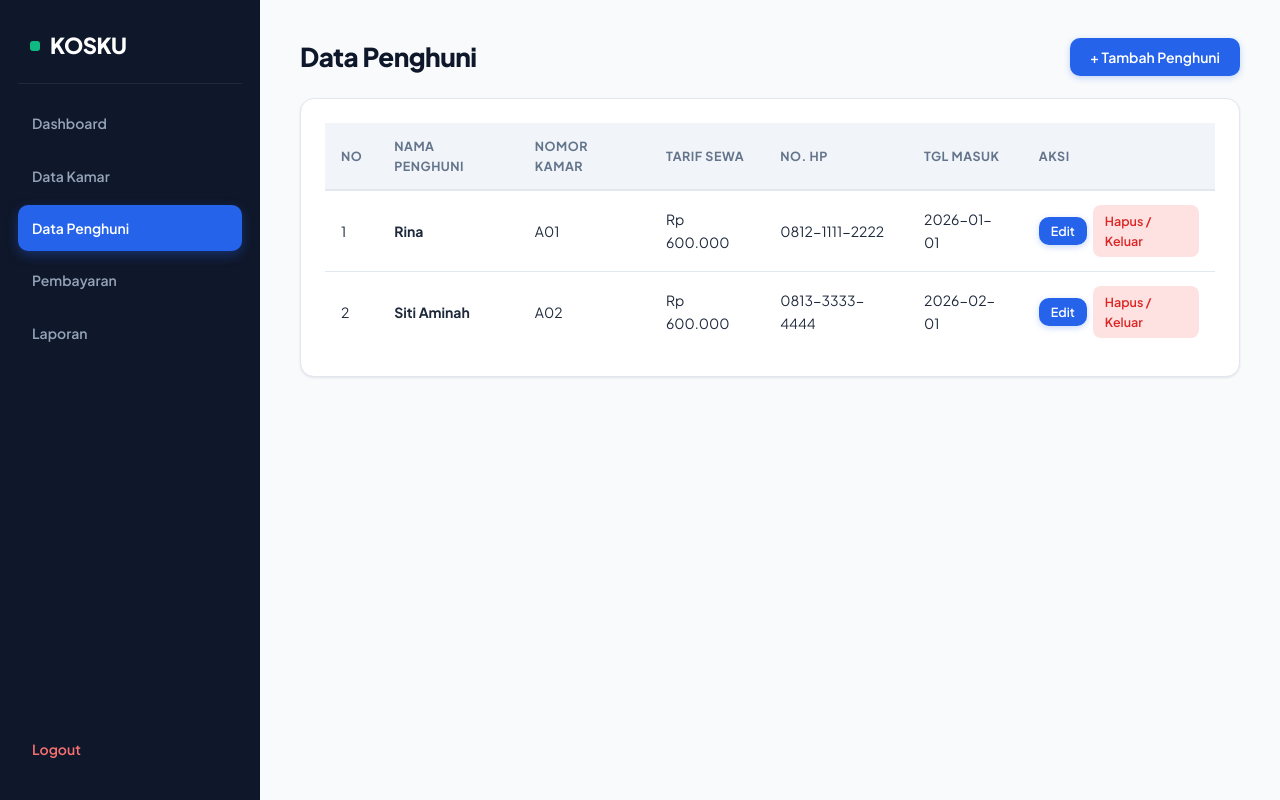
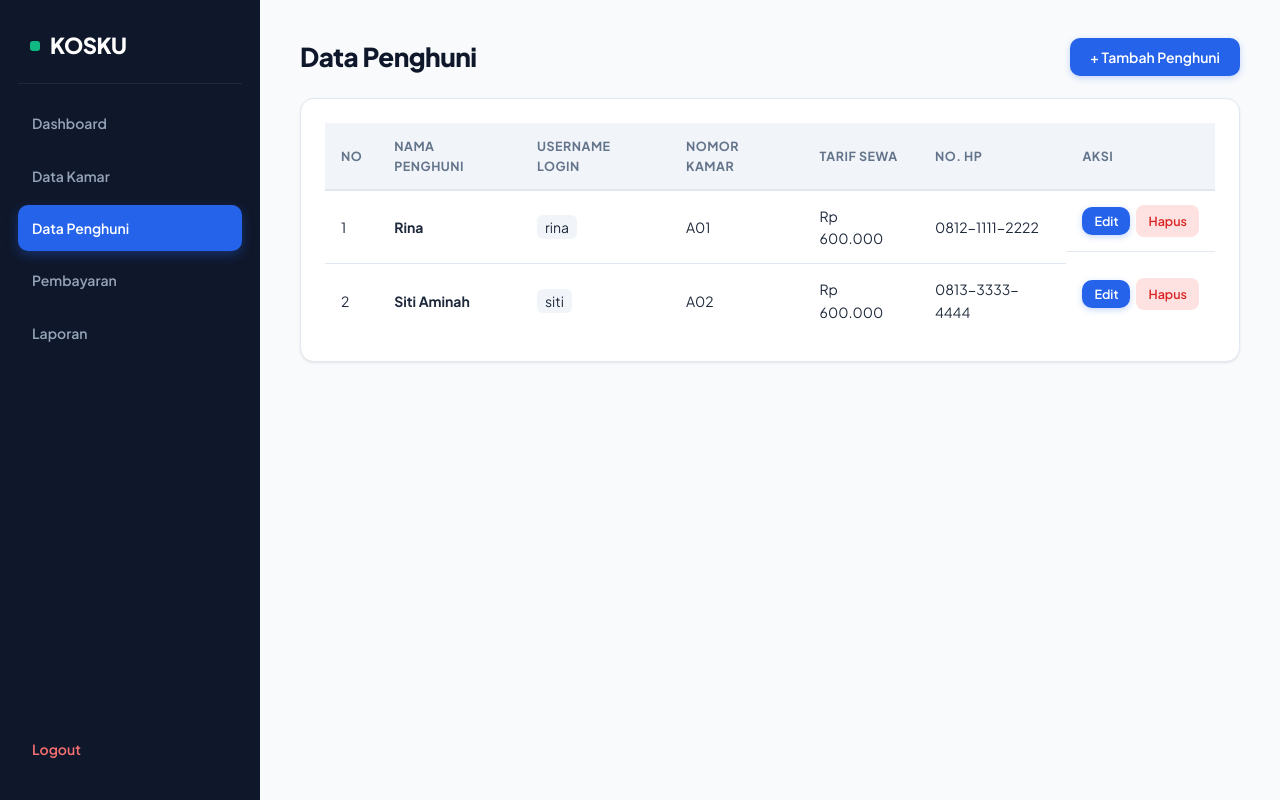
Before and after one commit to fathiarizka/Project, a PHP site: page /admin-penghuni.php in a window 1280 px wide. Run offline with PHP 8.4, Linux system fonts and the light colour scheme; a user stored in the database is signed in; data comes from the database, SQL or seed files in the repository.

Commit message:
menambahkan fitur kelola username dan password pada admin-penghuni.php

```diff
--- a/admin-penghuni.php
+++ b/admin-penghuni.php
@@ -9,40 +9,47 @@ if (!isset($_SESSION['role']) || $_SESSION['role'] !== 'admin') {
 
 $pesan = "";
 
-// 1. Proses Tambah Penghuni + Otomatis Ubah Status Kamar jadi 'Terisi'
+// 1. Proses Tambah Penghuni + Akun Login Pribadi
 if (isset($_POST['tambah_penghuni'])) {
     $nama      = mysqli_real_escape_string($conn, $_POST['nama']);
+    $username  = mysqli_real_escape_string($conn, $_POST['username']);
+    $password  = mysqli_real_escape_string($conn, $_POST['password']);
     $no_hp     = mysqli_real_escape_string($conn, $_POST['no_hp']);
     $tgl_masuk = mysqli_real_escape_string($conn, $_POST['tgl_masuk']);
     $id_kamar  = (int) $_POST['id_kamar'];
 
-    mysqli_query($conn, "INSERT INTO penghuni (nama, no_hp, tgl_masuk, id_kamar) VALUES ('$nama', '$no_hp', '$tgl_masuk', $id_kamar)");
-    mysqli_query($conn, "UPDATE kamar SET status = 'Terisi' WHERE id_kamar = $id_kamar");
-
-    $pesan = "<div style='background:#dcfce7; color:#15803d; padding:12px 16px; border-radius:10px; margin-bottom:18px; font-weight:600;'>Penghuni $nama berhasil ditambahkan & status kamar otomatis menjadi Terisi!</div>";
+    $cek_user = mysqli_query($conn, "SELECT * FROM penghuni WHERE username = '$username'");
+    if (mysqli_num_rows($cek_user) > 0) {
+        $pesan = "<div style='background:#fee2e2; color:#dc2626; padding:12px 16px; border-radius:10px; margin-bottom:18px; font-weight:600;'>Username '$username' sudah dipakai penghuni lain!</div>";
+    } else {
+        mysqli_query($conn, "INSERT INTO penghuni (nama, username, password, no_hp, tgl_masuk, id_kamar) VALUES ('$nama', '$username', '$password', '$no_hp', '$tgl_masuk', $id_kamar)");
+        mysqli_query($conn, "UPDATE kamar SET status = 'Terisi' WHERE id_kamar = $id_kamar");
+        $pesan = "<div style='background:#dcfce7; color:#15803d; padding:12px 16px; border-radius:10px; margin-bottom:18px; font-weight:600;'>Penghuni $nama (username: $username) berhasil ditambahkan!</div>";
+    }
 }
 
-// 2. Proses Edit Data Penghuni + Sinkronisasi Status Kamar jika Pindah Kamar
+// 2. Proses Edit Data & Password Penghuni
 if (isset($_POST['edit_penghuni'])) {
     $id_penghuni   = (int) $_POST['id_penghuni'];
     $nama          = mysqli_real_escape_string($conn, $_POST['nama']);
+    $username      = mysqli_real_escape_string($conn, $_POST['username']);
+    $password      = mysqli_real_escape_string($conn, $_POST['password']);
     $no_hp         = mysqli_real_escape_string($conn, $_POST['no_hp']);
     $tgl_masuk     = mysqli_real_escape_string($conn, $_POST['tgl_masuk']);
     $id_kamar_lama = (int) $_POST['id_kamar_lama'];
     $id_kamar_baru = (int) $_POST['id_kamar_baru'];
 
-    mysqli_query($conn, "UPDATE penghuni SET nama = '$nama', no_hp = '$no_hp', tgl_masuk = '$tgl_masuk', id_kamar = $id_kamar_baru WHERE id_penghuni = $id_penghuni");
+    mysqli_query($conn, "UPDATE penghuni SET nama = '$nama', username = '$username', password = '$password', no_hp = '$no_hp', tgl_masuk = '$tgl_masuk', id_kamar = $id_kamar_baru WHERE id_penghuni = $id_penghuni");
 
-    // Jika penghuni pindah kamar, kamar lama jadi 'Kosong' dan kamar baru jadi 'Terisi'
     if ($id_kamar_lama !== $id_kamar_baru) {
         mysqli_query($conn, "UPDATE kamar SET status = 'Kosong' WHERE id_kamar = $id_kamar_lama");
         mysqli_query($conn, "UPDATE kamar SET status = 'Terisi' WHERE id_kamar = $id_kamar_baru");
     }
 
-    $pesan = "<div style='background:#dcfce7; color:#15803d; padding:12px 16px; border-radius:10px; margin-bottom:18px; font-weight:600;'>Data penghuni $nama berhasil diperbarui!</div>";
+    $pesan = "<div style='background:#dcfce7; color:#15803d; padding:12px 16px; border-radius:10px; margin-bottom:18px; font-weight:600;'>Data & akun login $nama berhasil diperbarui!</div>";
 }
 
-// 3. Proses Hapus Penghuni + Otomatis Kembalikan Status Kamar jadi 'Kosong'
+// 3. Proses Hapus Penghuni
 if (isset($_GET['hapus']) && isset($_GET['kamar'])) {
     $id_penghuni = (int) $_GET['hapus'];
     $id_kamar    = (int) $_GET['kamar'];
@@ -54,10 +61,7 @@ if (isset($_GET['hapus']) && isset($_GET['kamar'])) {
     exit;
 }
 
-// Ambil data penghuni digabung dengan info kamar
-$data_penghuni = mysqli_query($conn, "SELECT penghuni.*, kamar.nomor_kamar, kamar.harga_sewa FROM penghuni JOIN kamar ON penghuni.id_kamar = kamar.id_kamar ORDER BY kamar.nomor_kamar ASC");
-
-// Ambil daftar kamar kosong untuk modal Tambah dan modal Edit
+$data_penghuni       = mysqli_query($conn, "SELECT penghuni.*, kamar.nomor_kamar, kamar.harga_sewa FROM penghuni JOIN kamar ON penghuni.id_kamar = kamar.id_kamar ORDER BY kamar.nomor_kamar ASC");
 $kamar_kosong_tambah = mysqli_query($conn, "SELECT * FROM kamar WHERE status = 'Kosong' ORDER BY nomor_kamar ASC");
 $kamar_kosong_edit   = mysqli_query($conn, "SELECT * FROM kamar WHERE status = 'Kosong' ORDER BY nomor_kamar ASC");
 ?>
@@ -69,7 +73,7 @@ $kamar_kosong_edit   = mysqli_query($conn, "SELECT * FROM kamar WHERE status = '
     <link rel="stylesheet" href="css/style.css">
     <style>
         .modal { display:none; position:fixed; z-index:1000; left:0; top:0; width:100%; height:100%; background:rgba(15,23,42,0.55); justify-content:center; align-items:center; }
-        .modal-content { background:white; padding:28px; border-radius:16px; width:100%; max-width:440px; }
+        .modal-content { background:white; padding:28px; border-radius:16px; width:100%; max-width:460px; max-height:90vh; overflow-y:auto; }
         .btn-danger { text-decoration:none; font-size:12.5px; display:inline-block; }
     </style>
 </head>
@@ -99,10 +103,10 @@ $kamar_kosong_edit   = mysqli_query($conn, "SELECT * FROM kamar WHERE status = '
                         <tr>
                             <th>No</th>
                             <th>Nama Penghuni</th>
+                            <th>Username Login</th>
                             <th>Nomor Kamar</th>
                             <th>Tarif Sewa</th>
                             <th>No. HP</th>
-                            <th>Tgl Masuk</th>
                             <th>Aksi</th>
                         </tr>
                     </thead>
@@ -111,15 +115,17 @@ $kamar_kosong_edit   = mysqli_query($conn, "SELECT * FROM kamar WHERE status = '
                         <tr>
                             <td><?= $no++; ?></td>
                             <td><strong><?= htmlspecialchars($row['nama']); ?></strong></td>
+                            <td><code style="background:#f1f5f9; padding:3px 8px; border-radius:6px;"><?= htmlspecialchars($row['username']); ?></code></td>
                             <td><?= htmlspecialchars($row['nomor_kamar']); ?></td>
                             <td>Rp <?= number_format($row['harga_sewa'], 0, ',', '.'); ?></td>
                             <td><?= htmlspecialchars($row['no_hp']); ?></td>
-                            <td><?= htmlspecialchars($row['tgl_masuk']); ?></td>
                             <td style="display:flex; gap:6px; align-items:center;">
                                 <button class="btn-primary" style="padding:6px 12px; font-size:12.5px;"
                                     onclick="bukaEditPenghuni(
                                         <?= $row['id_penghuni']; ?>,
                                         '<?= htmlspecialchars($row['nama'], ENT_QUOTES); ?>',
+                                        '<?= htmlspecialchars($row['username'], ENT_QUOTES); ?>',
+                                        '<?= htmlspecialchars($row['password'], ENT_QUOTES); ?>',
                                         '<?= htmlspecialchars($row['no_hp'], ENT_QUOTES); ?>',
                                         '<?= htmlspecialchars($row['tgl_masuk'], ENT_QUOTES); ?>',
                                         <?= $row['id_kamar']; ?>,
@@ -128,7 +134,7 @@ $kamar_kosong_edit   = mysqli_query($conn, "SELECT * FROM kamar WHERE status = '
                                     )">
                                     Edit
                                 </button>
-                                <a href="admin-penghuni.php?hapus=<?= $row['id_penghuni']; ?>&kamar=<?= $row['id_kamar']; ?>" class="btn-danger" onclick="return confirm('Hapus penghuni <?= htmlspecialchars($row['nama'], ENT_QUOTES); ?>? Status kamar akan otomatis kembali Kosong.')">Hapus / Keluar</a>
+                                <a href="admin-penghuni.php?hapus=<?= $row['id_penghuni']; ?>&kamar=<?= $row['id_kamar']; ?>" class="btn-danger" onclick="return confirm('Hapus penghuni <?= htmlspecialchars($row['nama'], ENT_QUOTES); ?>? Status kamar akan otomatis kembali Kosong.')">Hapus</a>
                             </td>
                         </tr>
                         <?php endwhile; ?>
@@ -146,6 +152,16 @@ $kamar_kosong_edit   = mysqli_query($conn, "SELECT * FROM kamar WHERE status = '
                 <div class="form-group">
                     <label>Nama Lengkap Penghuni</label>
                     <input type="text" name="nama" placeholder="Contoh: Budi Santoso" required>
+                </div>
+                <div style="display:flex; gap:10px;">
+                    <div class="form-group" style="flex:1;">
+                        <label>Username Login</label>
+                        <input type="text" name="username" placeholder="Contoh: budi" required>
+                    </div>
+                    <div class="form-group" style="flex:1;">
+                        <label>Password Login</label>
+                        <input type="text" name="password" value="12345" required>
+                    </div>
                 </div>
                 <div class="form-group">
                     <label>Pilih Kamar (Hanya Kamar Kosong)</label>
@@ -177,7 +193,7 @@ $kamar_kosong_edit   = mysqli_query($conn, "SELECT * FROM kamar WHERE status = '
     <!-- Modal Edit Penghuni -->
     <div id="modalEditPenghuni" class="modal">
         <div class="modal-content">
-            <h2 style="margin-bottom:18px; font-size:20px;">Edit Data Penghuni</h2>
+            <h2 style="margin-bottom:18px; font-size:20px;">Edit Data & Akun Penghuni</h2>
             <form method="POST">
                 <input type="hidden" name="id_penghuni" id="edit_id_penghuni">
                 <input type="hidden" name="id_kamar_lama" id="edit_id_kamar_lama">
@@ -186,8 +202,18 @@ $kamar_kosong_edit   = mysqli_query($conn, "SELECT * FROM kamar WHERE status = '
                     <label>Nama Lengkap Penghuni</label>
                     <input type="text" name="nama" id="edit_nama" required>
                 </div>
+                <div style="display:flex; gap:10px;">
+                    <div class="form-group" style="flex:1;">
+                        <label>Username Login</label>
+                        <input type="text" name="username" id="edit_username" required>
+                    </div>
+                    <div class="form-group" style="flex:1;">
+                        <label>Password Login</label>
+                        <input type="text" name="password" id="edit_password" required>
+                    </div>
+                </div>
                 <div class="form-group">
-                    <label>Kamar Ditempati (Kamar Saat Ini / Kamar Kosong)</label>
+                    <label>Kamar Ditempati</label>
                     <select name="id_kamar_baru" id="edit_id_kamar_baru" required>
                         <option value="" id="opsiKamarSaatIni"></option>
                         <?php while ($km2 = mysqli_fetch_assoc($kamar_kosong_edit)): ?>
@@ -214,10 +240,12 @@ $kamar_kosong_edit   = mysqli_query($conn, "SELECT * FROM kamar WHERE status = '
     </div>
 
     <script>
-        function bukaEditPenghuni(id, nama, noHp, tglMasuk, idKamar, nomorKamar, hargaSewa) {
+        function bukaEditPenghuni(id, nama, username, password, noHp, tglMasuk, idKamar, nomorKamar, hargaSewa) {
             document.getElementById('edit_id_penghuni').value = id;
             document.getElementById('edit_id_kamar_lama').value = idKamar;
             document.getElementById('edit_nama').value = nama;
+            document.getElementById('edit_username').value = username;
+            document.getElementById('edit_password').value = password;
             document.getElementById('edit_no_hp').value = noHp;
             document.getElementById('edit_tgl_masuk').value = tglMasuk;
 
```
